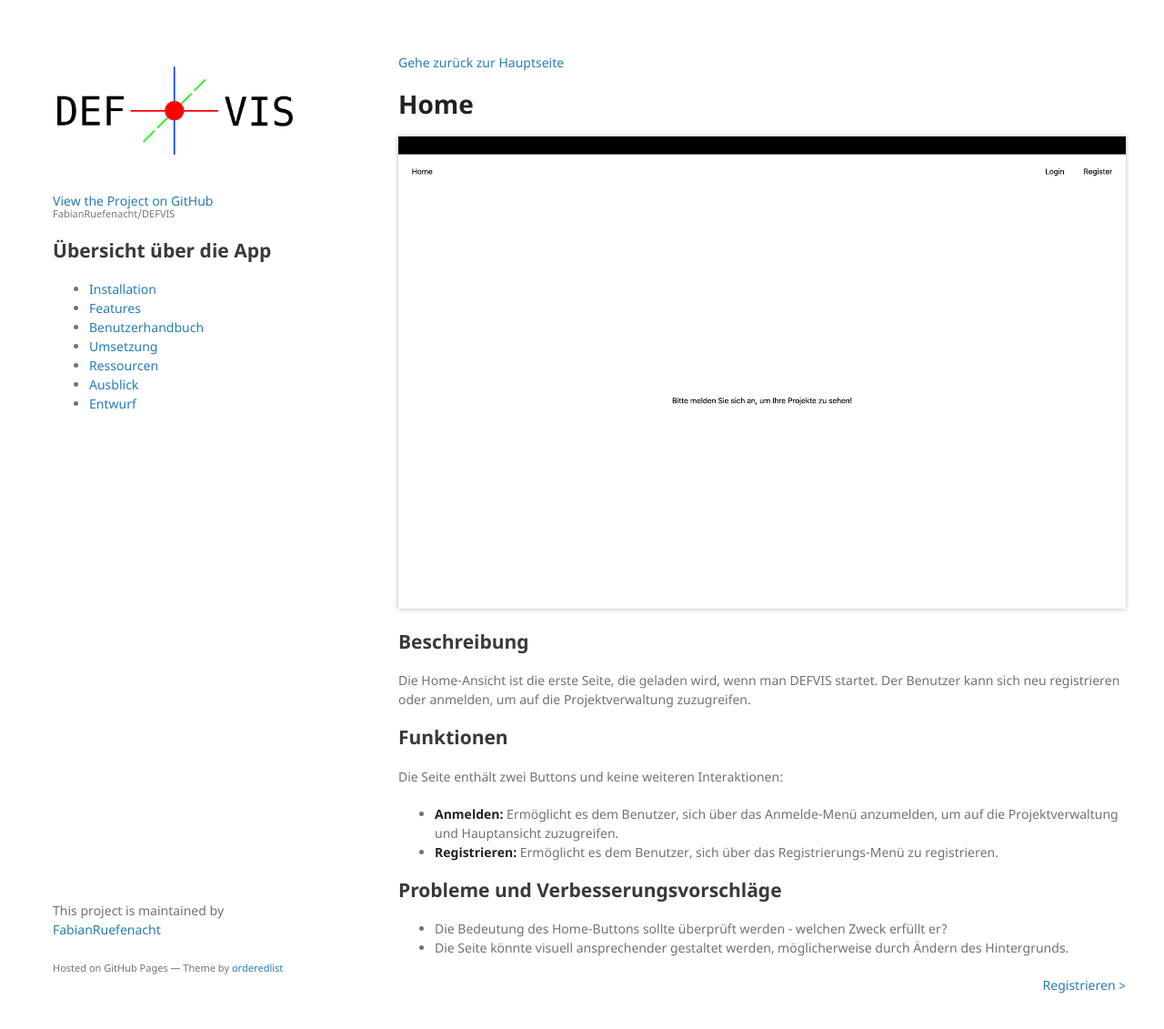
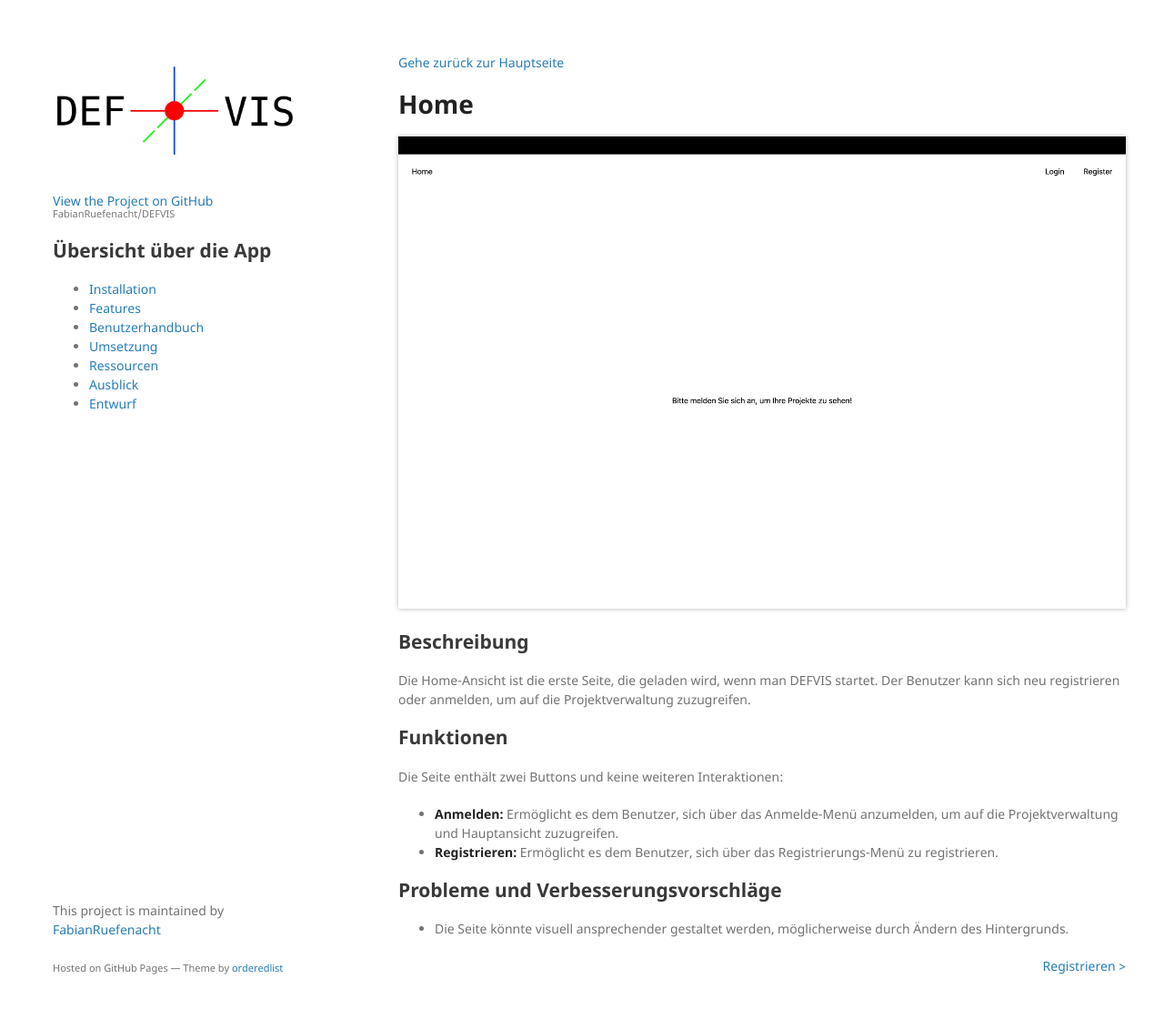
Before and after one commit to FabianRuefenacht/DEFVIS, a Jekyll site: the page built from docs/home.md, in a window 1280 px wide and 1143 px high. Shown: the top 1131 px of the window at 91% size. Built offline with Jekyll 4.4.1, drawn with Linux system fonts in a browser that asks for light colours; our own code applies the rules of GitHub Pages for plain Markdown files.

Commit message:
Update home.md

```diff
--- a/docs/home.md
+++ b/docs/home.md
@@ -17,7 +17,6 @@ Die Seite enthält zwei Buttons und keine weiteren Interaktionen:
 
 ## Probleme und Verbesserungsvorschläge
 
-- Die Bedeutung des Home-Buttons sollte überprüft werden - welchen Zweck erfüllt er?
 - Die Seite könnte visuell ansprechender gestaltet werden, möglicherweise durch Ändern des Hintergrunds.
 
 <div style="text-align: right; float: right;"><a href="register.html">Registrieren ></a></div>
```
